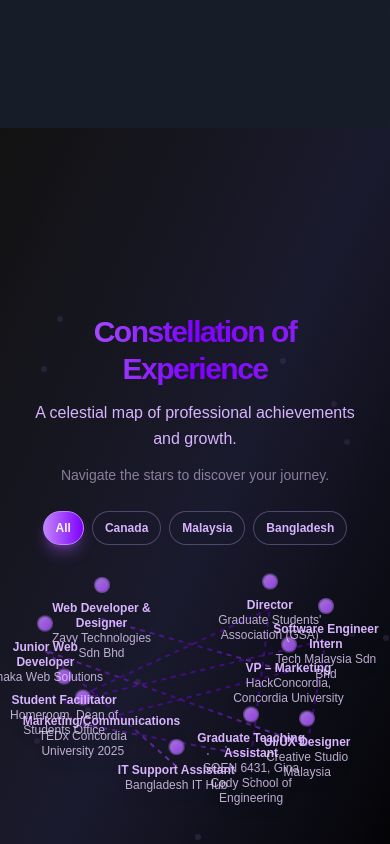
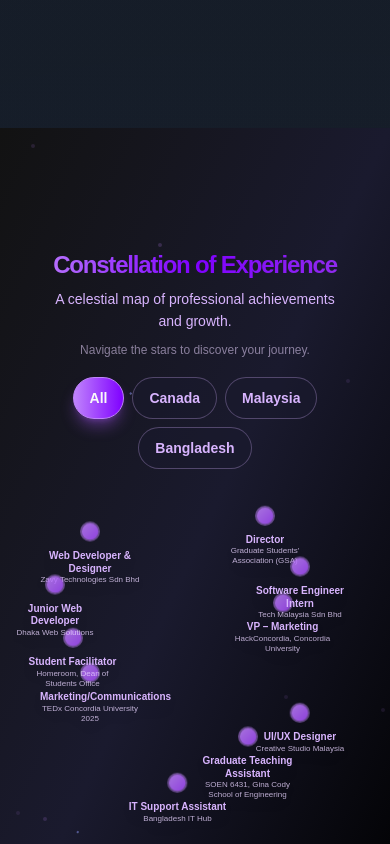
Before and after one commit to mahimrahman/Portfolio-JJKxDS-Themed, a React (Create React App) app: page / in a window 390 px wide. Shown: the part 1620-2464 px from the top of the page. Built offline with nearby package versions, Linux system fonts and the light colour scheme.

Commit message:
Enhanced Experience component with mobile-responsive design and improved animations. Added new fade-in effects and optimized positioning for both desktop and mobile views. Updated Tailwind CSS configuration with additional keyframes for smoother transitions.

```diff
--- a/src/components/Experience.tsx
+++ b/src/components/Experience.tsx
@@ -1,5 +1,4 @@
-import React, { useState, useEffect, useCallback } from 'react';
-import { motion, AnimatePresence } from 'framer-motion';
+import React, { useState, useEffect, useCallback, useMemo } from 'react';
 
 // Types
 interface ExperienceItem {
@@ -13,13 +12,18 @@
     top: string;
     left: string;
   };
+  // Mobile-specific positioning
+  mobilePosition?: {
+    top: string;
+    left: string;
+  };
 }
 
 type FilterType = 'All' | 'Canada' | 'Malaysia' | 'Bangladesh';
 
-// Your real experiences data with better positioning to avoid overlaps
+// Your real experiences data with responsive positioning
 const experienceData: ExperienceItem[] = [
-  // Canada (real data) - positioned to avoid overlaps
+  // Canada (real data) - positioned to avoid overlaps on both desktop and mobile
   {
     id: 1,
     title: "Web Developer & Designer",
@@ -32,6 +36,7 @@
       "Managed ERP systems to enhance operational efficiency and client satisfaction"
     ],
     position: { top: '20%', left: '25%' },
+    mobilePosition: { top: '15%', left: '20%' },
   },
   {
     id: 2,
@@ -45,6 +50,7 @@
       "Coordinated outreach to attract participants, sponsors, and partners"
     ],
     position: { top: '45%', left: '75%' },
+    mobilePosition: { top: '35%', left: '75%' },
   },
   {
     id: 3,
@@ -58,6 +64,7 @@
       "Collaborated with clubs and sponsors to maximize outreach and promotion"
     ],
     position: { top: '70%', left: '20%' },
+    mobilePosition: { top: '55%', left: '20%' },
   },
   {
     id: 4,
@@ -71,6 +78,7 @@
       "Support academic excellence in software engineering courses"
     ],
     position: { top: '85%', left: '65%' },
+    mobilePosition: { top: '75%', left: '65%' },
   },
   {
     id: 5,
@@ -84,6 +92,7 @@
       "Fostered partnerships to address student needs and concerns"
     ],
     position: { top: '15%', left: '70%' },
+    mobilePosition: { top: '10%', left: '70%' },
   },
   {
     id: 6,
@@ -97,6 +106,7 @@
       "Create inclusive environment for university life integration"
     ],
     position: { top: '60%', left: '15%' },
+    mobilePosition: { top: '45%', left: '15%' },
   },
 
   // Malaysia (real data)
@@ -112,6 +122,7 @@
       "Gained hands-on experience in modern development practices"
     ],
     position: { top: '30%', left: '85%' },
+    mobilePosition: { top: '25%', left: '80%' },
   },
   {
     id: 8,
@@ -125,6 +136,7 @@
       "Collaborated with development teams to implement design solutions"
     ],
     position: { top: '80%', left: '80%' },
+    mobilePosition: { top: '65%', left: '80%' },
   },
 
   // Bangladesh (real data)
@@ -140,6 +152,7 @@
       "Provided technical support and website maintenance services"
     ],
     position: { top: '35%', left: '10%' },
+    mobilePosition: { top: '30%', left: '10%' },
   },
   {
     id: 10,
@@ -153,23 +166,44 @@
       "Maintained hardware and software systems for optimal performance"
     ],
     position: { top: '90%', left: '45%' },
+    mobilePosition: { top: '85%', left: '45%' },
   },
 ];
 
-// Experience Star Component with FIXED positioning and Gojo purple hover animation
+// Experience Star Component - Mobile-optimized with responsive positioning
 const ExperienceStar: React.FC<{
   experience: ExperienceItem;
   onClick: (experience: ExperienceItem) => void;
   isVisible: boolean;
 }> = ({ experience, onClick, isVisible }) => {
+  // Use mobile positioning on small screens, desktop positioning on larger screens
+  const getPosition = () => {
+    if (window.innerWidth < 768) {
+      return experience.mobilePosition || experience.position;
+    }
+    return experience.position;
+  };
+
+  const [position, setPosition] = useState(getPosition());
+
+  // Update position on window resize
+  useEffect(() => {
+    const handleResize = () => {
+      setPosition(getPosition());
+    };
+
+    window.addEventListener('resize', handleResize);
+    return () => window.removeEventListener('resize', handleResize);
+  }, [experience]);
+
   return (
     <div
       className={`absolute transform -translate-x-1/2 -translate-y-1/2 group cursor-pointer transition-all duration-500 ease-in-out ${
         isVisible ? 'opacity-100 scale-100' : 'opacity-0 scale-50 pointer-events-none'
       }`}
       style={{
-        top: experience.position.top,
-        left: experience.position.left,
+        top: position.top,
+        left: position.left,
         position: 'absolute',
         transform: 'translate(-50%, -50%)'
       }}
@@ -181,30 +215,30 @@
       <div className="relative flex flex-col items-center">
         {/* The star itself - Gojo's Six Eyes style with purple color */}
         <div className="relative">
-          {/* Main star - Gojo purple */}
-          <div className="w-4 sm:w-6 h-4 sm:h-6 bg-gradient-to-br from-purple-400 to-domain-violet rounded-full animate-star-twinkle animate-star-pulse transition-all duration-500 group-hover:shadow-[0_0_40px_12px_rgba(127,0,255,0.9)] group-hover:scale-110"></div>
+          {/* Main star - Gojo purple - Mobile optimized sizing */}
+          <div className="w-5 h-5 sm:w-6 sm:h-6 bg-gradient-to-br from-purple-400 to-domain-violet rounded-full animate-star-twinkle animate-star-pulse transition-all duration-500 group-hover:shadow-[0_0_40px_12px_rgba(127,0,255,0.9)] group-hover:scale-110"></div>
 
           {/* Inner glow effect - purple */}
-          <div className="absolute inset-0 w-4 sm:w-6 h-4 sm:h-6 bg-purple-400 rounded-full animate-pulse opacity-30 group-hover:opacity-60 transition-opacity duration-500"></div>
+          <div className="absolute inset-0 w-5 h-5 sm:w-6 sm:h-6 bg-purple-400 rounded-full animate-pulse opacity-30 group-hover:opacity-60 transition-opacity duration-500"></div>
 
-          {/* Gojo's Six Eyes effect on hover */}
-          <div className="absolute inset-0 w-4 sm:w-6 h-4 sm:h-6 rounded-full opacity-0 group-hover:opacity-100 transition-all duration-700 group-hover:animate-pulse">
-            <div className="absolute top-0.5 sm:top-1 left-0.5 sm:left-1 w-0.5 sm:w-1 h-0.5 sm:h-1 bg-cyan-400 rounded-full animate-ping" style={{ animationDuration: '1.5s' }}></div>
-            <div className="absolute top-0.5 sm:top-1 right-0.5 sm:right-1 w-0.5 sm:w-1 h-0.5 sm:h-1 bg-blue-400 rounded-full animate-ping" style={{ animationDuration: '1.5s', animationDelay: '0.3s' }}></div>
-            <div className="absolute bottom-0.5 sm:bottom-1 left-0.5 sm:left-1 w-0.5 sm:w-1 h-0.5 sm:h-1 bg-purple-400 rounded-full animate-ping" style={{ animationDuration: '1.5s', animationDelay: '0.6s' }}></div>
-            <div className="absolute bottom-0.5 sm:bottom-1 right-0.5 sm:right-1 w-0.5 sm:w-1 h-0.5 sm:h-1 bg-pink-400 rounded-full animate-ping" style={{ animationDuration: '1.5s', animationDelay: '0.9s' }}></div>
+          {/* Gojo's Six Eyes effect on hover - Mobile optimized */}
+          <div className="absolute inset-0 w-5 h-5 sm:w-6 sm:h-6 rounded-full opacity-0 group-hover:opacity-100 transition-all duration-700 group-hover:animate-pulse">
+            <div className="absolute top-0.5 sm:top-1 left-0.5 sm:left-1 w-1 h-1 sm:w-1 sm:h-1 bg-cyan-400 rounded-full animate-ping" style={{ animationDuration: '1.5s' }}></div>
+            <div className="absolute top-0.5 sm:top-1 right-0.5 sm:right-1 w-1 h-1 sm:w-1 sm:h-1 bg-blue-400 rounded-full animate-ping" style={{ animationDuration: '1.5s', animationDelay: '0.3s' }}></div>
+            <div className="absolute bottom-0.5 sm:bottom-1 left-0.5 sm:left-1 w-1 h-1 sm:w-1 sm:h-1 bg-purple-400 rounded-full animate-ping" style={{ animationDuration: '1.5s', animationDelay: '0.6s' }}></div>
+            <div className="absolute bottom-0.5 sm:bottom-1 right-0.5 sm:right-1 w-1 h-1 sm:w-1 sm:h-1 bg-pink-400 rounded-full animate-ping" style={{ animationDuration: '1.5s', animationDelay: '0.9s' }}></div>
           </div>
 
           {/* Cursed energy ring on hover - purple */}
           <div className="absolute -inset-1 sm:-inset-2 rounded-full border-2 border-transparent group-hover:border-purple-400/50 group-hover:animate-spin transition-all duration-700" style={{ animationDuration: '3s' }}></div>
         </div>
 
-        {/* Text preview with lighter purple and better positioning - Mobile optimized */}
-        <div className="mt-2 sm:mt-3 text-center w-max max-w-[120px] sm:max-w-[140px] z-20">
-          <p className="font-bold text-xs sm:text-sm text-purple-300 transition-colors duration-300 group-hover:text-snow-white drop-shadow-lg leading-tight">
+        {/* Text preview with better mobile positioning and readability */}
+        <div className="mt-2 sm:mt-3 text-center w-max max-w-[100px] sm:max-w-[140px] z-20">
+          <p className="font-bold text-[10px] sm:text-sm text-purple-300 transition-colors duration-300 group-hover:text-snow-white drop-shadow-lg leading-tight">
             {experience.title}
           </p>
-          <p className="text-xs text-purple-200/80 transition-colors duration-300 group-hover:text-snow-white drop-shadow-lg leading-tight">
+          <p className="text-[8px] sm:text-xs text-purple-200/80 transition-colors duration-300 group-hover:text-snow-white drop-shadow-lg leading-tight">
             {experience.company}
           </p>
         </div>
@@ -213,125 +247,113 @@
   );
 };
 
-// Experience Modal Component with Gojo theme
+// Experience Modal Component - Mobile-optimized
 const ExperienceModal: React.FC<{
   experience: ExperienceItem;
   onClose: () => void;
-}> = ({ experience, onClose }) => {
-  const [isShowing, setIsShowing] = useState(false);
-
+  isVisible: boolean;
+}> = ({ experience, onClose, isVisible }) => {
   const handleClose = useCallback(() => {
-    setIsShowing(false);
-    setTimeout(onClose, 300);
+    onClose();
   }, [onClose]);
 
   useEffect(() => {
-    setIsShowing(true);
-
     const handleKeyDown = (event: KeyboardEvent) => {
       if (event.key === 'Escape') {
         handleClose();
       }
     };
+
+    if (isVisible) {
       window.addEventListener('keydown', handleKeyDown);
+      return () => window.removeEventListener('keydown', handleKeyDown);
+    }
+  }, [isVisible, handleClose]);
 
-    return () => {
-      window.removeEventListener('keydown', handleKeyDown);
-    };
-  }, [handleClose]);
+  if (!isVisible) return null;
 
   return (
-    <motion.div
-      className={`fixed inset-0 z-50 flex items-center justify-center transition-opacity duration-300 ${
-        isShowing ? 'opacity-100' : 'opacity-0'
-      }`}
+    <div
+      className="fixed inset-0 z-50 flex items-center justify-center p-2 sm:p-4 transition-opacity duration-300 opacity-100"
       onClick={handleClose}
       role="dialog"
       aria-modal="true"
       aria-labelledby="experience-title"
-      initial={{ opacity: 0 }}
-      animate={{ opacity: isShowing ? 1 : 0 }}
-      exit={{ opacity: 0 }}
     >
       {/* Simple backdrop */}
       <div className="absolute inset-0 bg-black/70 backdrop-blur-md"></div>
 
-      <motion.div
-        className={`relative max-w-2xl w-full m-4 bg-gradient-to-br from-ghost-black/95 to-deep-charcoal/95 border border-zenitsu-lightning/50 rounded-2xl shadow-2xl shadow-zenitsu-lightning/40 transform transition-all duration-300 ease-in-out backdrop-blur-xl ${
-          isShowing ? 'scale-100 opacity-100' : 'scale-95 opacity-0'
-        }`}
+      <div
+        className="relative w-full max-w-sm sm:max-w-2xl bg-gradient-to-br from-ghost-black/95 to-deep-charcoal/95 border border-domain-violet/50 rounded-2xl shadow-2xl shadow-purple-400/40 transform transition-all duration-300 ease-in-out backdrop-blur-xl scale-100 opacity-100 max-h-[90vh] overflow-y-auto"
         onClick={(e) => e.stopPropagation()}
-        initial={{ scale: 0.95, opacity: 0 }}
-        animate={{ scale: isShowing ? 1 : 0.95, opacity: isShowing ? 1 : 0 }}
-        exit={{ scale: 0.95, opacity: 0 }}
       >
-        {/* Close button with Gojo style */}
+        {/* Close button with Gojo style - Mobile optimized */}
         <button
           onClick={handleClose}
-          className="absolute -top-3 -right-3 text-zenitsu-lightning hover:text-snow-white hover:bg-gradient-to-r from-zenitsu-lightning/20 to-rengoku-flame/20 rounded-full p-2 transition-all duration-200 z-10 border border-zenitsu-lightning/30 hover:border-zenitsu-lightning/60"
+          className="absolute -top-2 -right-2 sm:-top-3 sm:-right-3 text-purple-400 hover:text-snow-white hover:bg-gradient-to-r from-domain-violet/20 to-purple-400/20 rounded-full p-1.5 sm:p-2 transition-all duration-200 z-10 border border-domain-violet/30 hover:border-purple-400/60"
           aria-label="Close"
         >
-          <svg xmlns="http://www.w3.org/2000/svg" fill="none" viewBox="0 0 24 24" strokeWidth={2} stroke="currentColor" className="w-5 h-5">
+          <svg xmlns="http://www.w3.org/2000/svg" fill="none" viewBox="0 0 24 24" strokeWidth={2} stroke="currentColor" className="w-4 h-4 sm:w-5 sm:h-5">
             <path strokeLinecap="round" strokeLinejoin="round" d="M6 18 18 6M6 6l12 12" />
           </svg>
         </button>
 
-        <div className="p-6 sm:p-8">
-          <h2 id="experience-title" className="text-2xl sm:text-3xl font-bold text-transparent bg-clip-text bg-gradient-to-r from-zenitsu-lightning via-rengoku-flame to-domain-violet">
+        <div className="p-4 sm:p-6 lg:p-8">
+          <h2 id="experience-title" className="text-xl sm:text-2xl lg:text-3xl font-bold text-transparent bg-clip-text bg-gradient-to-r from-domain-violet via-purple-400 to-snow-white leading-tight">
             {experience.title}
           </h2>
-          <div className="flex flex-col sm:flex-row sm:items-baseline mt-2">
-            <h3 className="text-lg font-semibold text-snow-white">{experience.company}</h3>
-            <p className="sm:ml-4 text-sm text-zenitsu-lightning font-medium">{experience.duration}</p>
+          <div className="flex flex-col sm:flex-row sm:items-baseline mt-2 sm:mt-3">
+            <h3 className="text-base sm:text-lg font-semibold text-snow-white">{experience.company}</h3>
+            <p className="sm:ml-4 text-sm text-purple-400 font-medium mt-1 sm:mt-0">{experience.duration}</p>
           </div>
 
-          <div className="mt-6 border-t border-zenitsu-lightning/20 pt-4">
-            <ul className="space-y-3 list-none text-snow-white">
+          <div className="mt-4 sm:mt-6 border-t border-purple-400 pt-3 sm:pt-4">
+            <ul className="space-y-2 sm:space-y-3 list-none text-snow-white">
               {experience.description.map((point, index) => (
                 <li key={index} className="flex items-start group">
-                  <span className="font-semibold mr-3 text-zenitsu-lightning mt-1 group-hover:text-rengoku-flame transition-colors duration-200">❖</span>
-                  <span className="group-hover:text-zenitsu-lightning/90 transition-colors duration-200">{point}</span>
+                  <span className="font-semibold mr-2 sm:mr-3 text-snow-white mt-0.5 sm:mt-1 text-sm sm:text-base">❖ {point}</span>
                 </li>
               ))}
             </ul>
           </div>
         </div>
-      </motion.div>
-    </motion.div>
+      </div>
+    </div>
   );
 };
 
-// Main Experience Component with Gojo theme
+// Main Experience Component - Mobile-first and responsive
 const Experience: React.FC = () => {
   const [selectedExperience, setSelectedExperience] = useState<ExperienceItem | null>(null);
   const [activeFilter, setActiveFilter] = useState<FilterType>('All');
 
-  const handleStarClick = (experience: ExperienceItem) => {
+  const handleStarClick = useCallback((experience: ExperienceItem) => {
     setSelectedExperience(experience);
-  };
+  }, []);
 
-  const handleCloseModal = () => {
+  const handleCloseModal = useCallback(() => {
     setSelectedExperience(null);
-  };
+  }, []);
 
-  const filteredExperiences = experienceData.filter(exp =>
-    activeFilter === 'All' || exp.location === activeFilter
+  const filteredExperiences = useMemo(() =>
+    experienceData.filter(exp => activeFilter === 'All' || exp.location === activeFilter),
+    [activeFilter]
   );
 
   const filterButtons: FilterType[] = ['All', 'Canada', 'Malaysia', 'Bangladesh'];
 
   return (
-    <section className="relative w-full min-h-screen flex flex-col items-center justify-center p-2 sm:p-4 overflow-hidden">
+    <section className="relative w-full min-h-screen flex flex-col items-center justify-center p-3 sm:p-4 overflow-hidden">
       {/* Simple dark background */}
       <div className="absolute inset-0">
         <div className="absolute inset-0 bg-gradient-to-br from-deep-charcoal via-ghost-black to-black"></div>
 
-        {/* Subtle floating energy particles */}
+        {/* Subtle floating energy particles - Reduced on mobile */}
         <div className="absolute inset-0">
-          {Array.from({ length: 15 }).map((_, i) => (
+          {Array.from({ length: window.innerWidth < 768 ? 8 : 15 }).map((_, i) => (
             <div
               key={i}
-              className="absolute w-1.5 h-1.5 bg-purple-400/20 rounded-full animate-pulse"
+              className="absolute w-1 sm:w-1.5 h-1 sm:h-1.5 bg-purple-400/20 rounded-full animate-pulse"
               style={{
                 top: `${Math.random() * 100}%`,
                 left: `${Math.random() * 100}%`,
@@ -342,9 +364,9 @@
           ))}
         </div>
 
-        {/* Slow Meteor Shower Animation */}
+        {/* Slow Meteor Shower Animation - Reduced on mobile */}
         <div className="absolute inset-0 overflow-hidden">
-          {Array.from({ length: 8 }).map((_, i) => (
+          {Array.from({ length: window.innerWidth < 768 ? 4 : 8 }).map((_, i) => (
             <div
               key={`meteor-${i}`}
               className="absolute w-0.5 h-0.5 bg-gradient-to-r from-purple-400/80 via-cyan-300/60 to-purple-600/80 rounded-full animate-meteor"
@@ -359,48 +381,35 @@
         </div>
       </div>
 
-      {/* Foreground Content - Center aligned and mobile optimized */}
-      <div className="relative z-10 text-center w-full max-w-6xl mx-auto px-2 sm:px-4">
+      {/* Foreground Content - Mobile-first responsive design */}
+      <div className="relative z-10 text-center w-full max-w-6xl mx-auto px-3 sm:px-4">
 
-
-        {/* Title and Subtitles - Center aligned and mobile optimized */}
-        <div className="text-center mb-6 sm:mb-8">
-          <motion.h1
-            className="text-3xl sm:text-4xl md:text-5xl lg:text-6xl xl:text-7xl font-extrabold tracking-tighter text-transparent bg-clip-text bg-gradient-to-r from-purple-400 via-domain-violet to-purple-600 pb-3 sm:pb-4 leading-tight px-2 "
-            initial={{ opacity: 0, y: 20 }}
-            whileInView={{ opacity: 1, y: 0 }}
-            transition={{ duration: 0.8 }}
-            viewport={{ once: true }}
+        {/* Title and Subtitles - Mobile-optimized typography */}
+        <div className="text-center mb-4 sm:mb-6 lg:mb-8">
+          <h1
+            className="text-2xl sm:text-3xl md:text-4xl lg:text-5xl xl:text-6xl font-extrabold tracking-tighter text-transparent bg-clip-text bg-gradient-to-r from-purple-400 via-domain-violet to-purple-600 pb-2 sm:pb-3 lg:pb-4 leading-tight px-2 animate-fade-in"
           >
             Constellation of Experience
-          </motion.h1>
-          <motion.p
-            className="text-base sm:text-lg md:text-xl lg:text-2xl text-purple-300 max-w-2xl sm:max-w-3xl mx-auto mb-3 sm:mb-4 font-medium leading-relaxed px-2"
-            initial={{ opacity: 0, y: 20 }}
-            whileInView={{ opacity: 1, y: 0 }}
-            transition={{ duration: 0.8, delay: 0.2 }}
-            viewport={{ once: true }}
+          </h1>
+          <p
+            className="text-sm sm:text-base md:text-lg lg:text-xl text-purple-300 max-w-xs sm:max-w-2xl lg:max-w-3xl mx-auto mb-2 sm:mb-3 lg:mb-4 font-medium leading-relaxed px-2 animate-fade-in-delay-1"
           >
             A celestial map of professional achievements and growth.
-          </motion.p>
-          <motion.p
-            className="text-sm sm:text-base md:text-lg text-purple-200 animate-pulse font-medium leading-relaxed px-2"
-            initial={{ opacity: 0, y: 20 }}
-            whileInView={{ opacity: 1, y: 0 }}
-            transition={{ duration: 0.8, delay: 0.4 }}
-            viewport={{ once: true }}
+          </p>
+          <p
+            className="text-xs sm:text-sm md:text-base lg:text-lg text-purple-200 animate-pulse font-medium leading-relaxed px-2 animate-fade-in-delay-2"
           >
             Navigate the stars to discover your journey.
-          </motion.p>
+          </p>
         </div>
 
-         {/* Filter Buttons with Gojo purple theme - Moved to top */}
+        {/* Filter Buttons - Mobile-optimized sizing and spacing */}
         <div className="flex flex-wrap justify-center gap-2 sm:gap-3 mb-4 sm:mb-6">
           {filterButtons.map((filter) => (
             <button
               key={filter}
               onClick={() => setActiveFilter(filter)}
-              className={`px-3 sm:px-6 py-2 sm:py-3 text-xs sm:text-sm font-bold rounded-full transition-all duration-300 ease-in-out focus:outline-none focus:ring-2 focus:ring-purple-400 focus:ring-offset-2 focus:ring-offset-ghost-black border ${
+              className={`px-4 sm:px-6 py-2.5 sm:py-3 text-sm sm:text-base font-bold rounded-full transition-all duration-300 ease-in-out focus:outline-none focus:ring-2 focus:ring-purple-400 focus:ring-offset-2 focus:ring-offset-ghost-black border ${
                 activeFilter === filter
                   ? 'bg-gradient-to-r from-purple-400 to-domain-violet text-snow-white shadow-lg shadow-purple-500/40 border-purple-400'
                   : 'bg-ghost-black/60 text-purple-300 hover:bg-purple-400/20 hover:text-snow-white border-purple-300/30 hover:border-purple-400/60'
@@ -412,10 +421,12 @@
         </div>
       </div>
 
-      {/* Constellation Container with FIXED positioning - Mobile optimized */}
-      <div className="relative z-10 w-full max-w-5xl sm:max-w-6xl aspect-video mt-4 sm:mt-8 px-2 sm:px-4">
-        {/* Connection lines with better positioning */}
-        <svg className="absolute inset-0 w-full h-full pointer-events-none transition-opacity duration-500" aria-hidden="true">
+      {/* Constellation Container - Mobile-responsive layout */}
+      <div className="relative z-10 w-full max-w-4xl sm:max-w-5xl lg:max-w-6xl mt-4 sm:mt-6 lg:mt-8 px-2 sm:px-4">
+        {/* Mobile: Use square aspect ratio, Desktop: Use video aspect ratio */}
+        <div className="relative w-full aspect-square sm:aspect-video">
+          {/* Connection lines with better positioning - Hidden on mobile for clarity */}
+          <svg className="absolute inset-0 w-full h-full pointer-events-none transition-opacity duration-500 hidden sm:block" aria-hidden="true">
             {filteredExperiences.length > 1 && filteredExperiences.slice(1).map((exp, index) => {
               const prevExp = filteredExperiences[index];
               return (
@@ -444,7 +455,7 @@
             </defs>
           </svg>
 
-        {/* Stars - FIXED positioning */}
+          {/* Stars - Responsive positioning */}
           {experienceData.map((exp) => (
             <ExperienceStar
               key={exp.id}
@@ -454,13 +465,16 @@
             />
           ))}
         </div>
+      </div>
 
       {/* Modal */}
-      <AnimatePresence>
       {selectedExperience && (
-          <ExperienceModal experience={selectedExperience} onClose={handleCloseModal} />
+        <ExperienceModal
+          experience={selectedExperience}
+          onClose={handleCloseModal}
+          isVisible={!!selectedExperience}
+        />
       )}
-      </AnimatePresence>
     </section>
   );
 };
--- a/tailwind.config.js
+++ b/tailwind.config.js
@@ -28,6 +28,10 @@
         'star-twinkle': 'starTwinkle 2s ease-in-out infinite',
         'star-pulse': 'starPulse 3s ease-in-out infinite',
         'meteor': 'meteor 20s linear infinite',
+        'line-pulse': 'linePulse 2s ease-in-out infinite',
+        'fade-in': 'fadeIn 0.8s ease-out forwards',
+        'fade-in-delay-1': 'fadeIn 0.8s ease-out 0.2s forwards',
+        'fade-in-delay-2': 'fadeIn 0.8s ease-out 0.4s forwards',
       },
       keyframes: {
         cursedPulse: {
```
Lines whose indentation alone changed are shown as unchanged.
